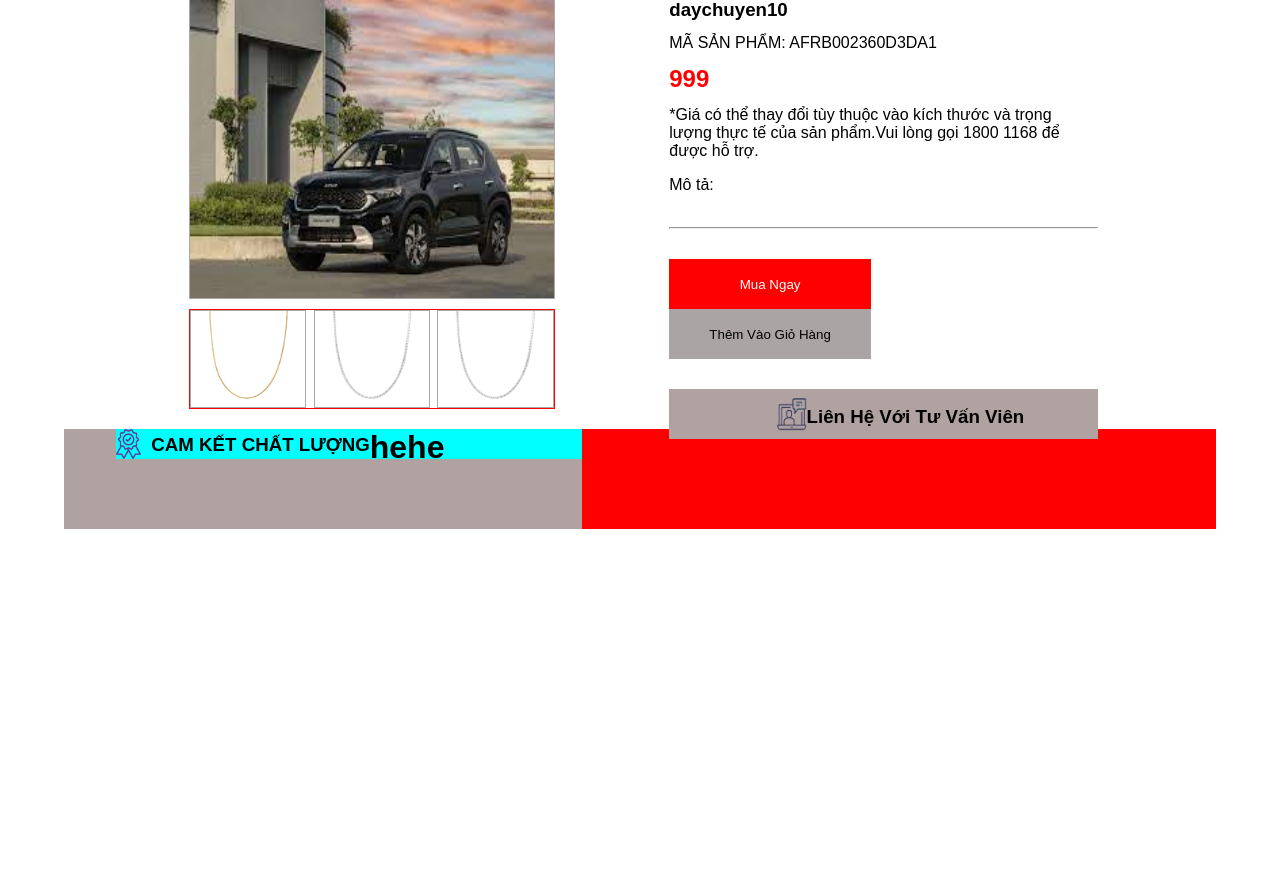
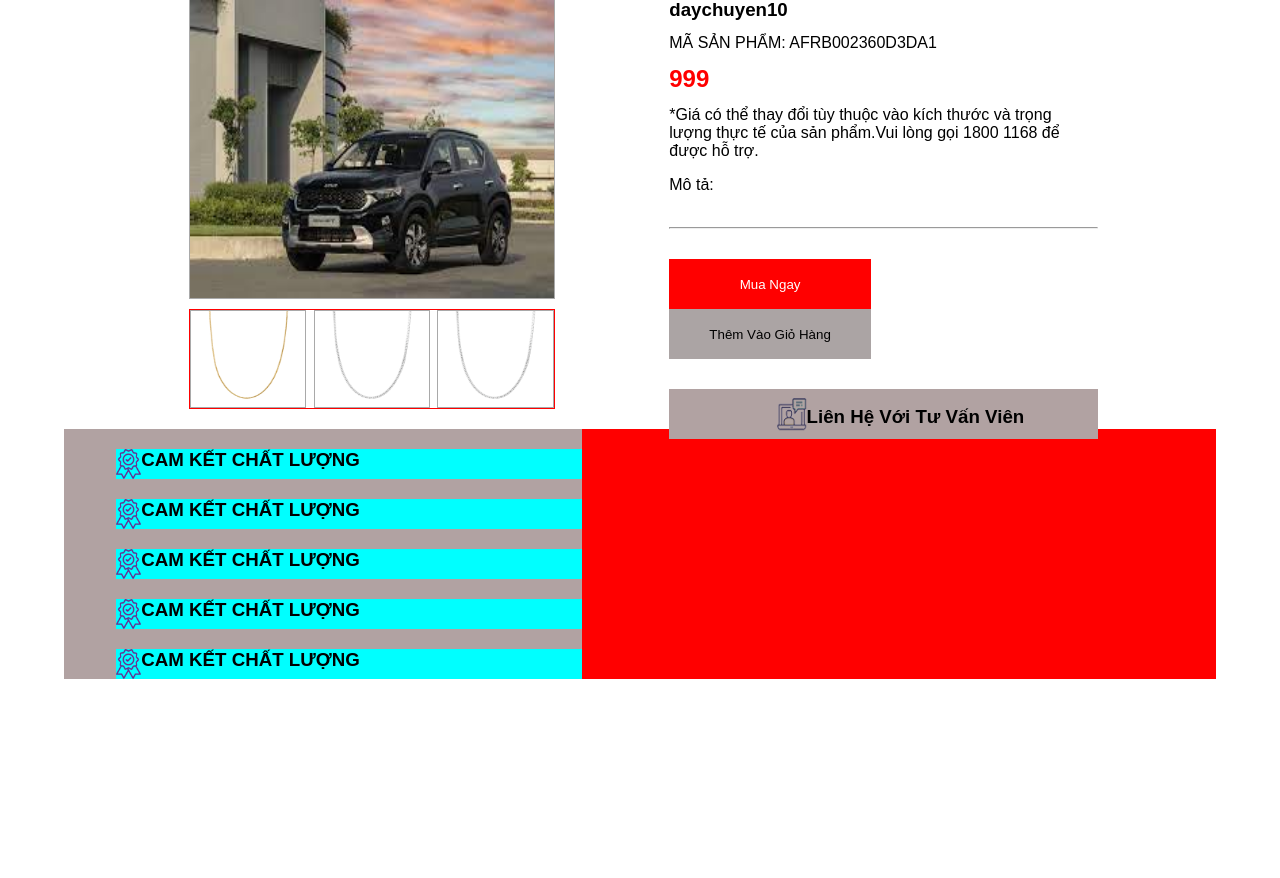
Before and after one commit to Minhcodedao/DuAn1, a PHP site: page /index.php?act=sanphamct&idsp=40 in a window 1280 px wide. Shown: the part 228-1106 px from the top of the page. Run offline with PHP 8.4, Linux system fonts and the light colour scheme; data comes from the database, SQL or seed files in the repository.

Commit message:
10:23 22/11

```diff
--- a/css/style.css
+++ b/css/style.css
@@ -466,7 +466,6 @@
 }
 .camket{
     background-color: red;
-    height: 100px;
     width: 90%;
     margin: 0 auto;
     display: flex;
@@ -481,10 +480,9 @@
     width: 90%;
     margin-left: 10%;
     background-color: aqua;
+    margin-top: 20px;
 }
-.candong>h3{
-    margin: 5px 0 0 10px;
-}
+
 
 
 
--- a/model/sanpham.php
+++ b/model/sanpham.php
@@ -52,6 +52,7 @@ function insert_image($image1,$image2,$image3,$idpro){
 // xóa cứng
 function delete_sanpham($id){
     $sql="delete from sanpham where id=".$id;
+    delete_binhluan2($id);
     pdo_execute($sql);
 }
 // xóa mềm
--- a/view/chitiet.php
+++ b/view/chitiet.php
@@ -56,7 +56,22 @@
           <div class="candong">
             <img src="./image/icv-titleh3.png" alt="">
             <h3>CAM KẾT CHẤT LƯỢNG</h3>
-            <h1>hehe</h1>
+          </div>
+          <div class="candong">
+            <img src="./image/icv-titleh3.png" alt="">
+            <h3>CAM KẾT CHẤT LƯỢNG</h3>
+          </div>
+          <div class="candong">
+            <img src="./image/icv-titleh3.png" alt="">
+            <h3>CAM KẾT CHẤT LƯỢNG</h3>
+          </div>
+          <div class="candong">
+            <img src="./image/icv-titleh3.png" alt="">
+            <h3>CAM KẾT CHẤT LƯỢNG</h3>
+          </div>
+          <div class="candong">
+            <img src="./image/icv-titleh3.png" alt="">
+            <h3>CAM KẾT CHẤT LƯỢNG</h3>
           </div>
         </div>
       </div>
```
